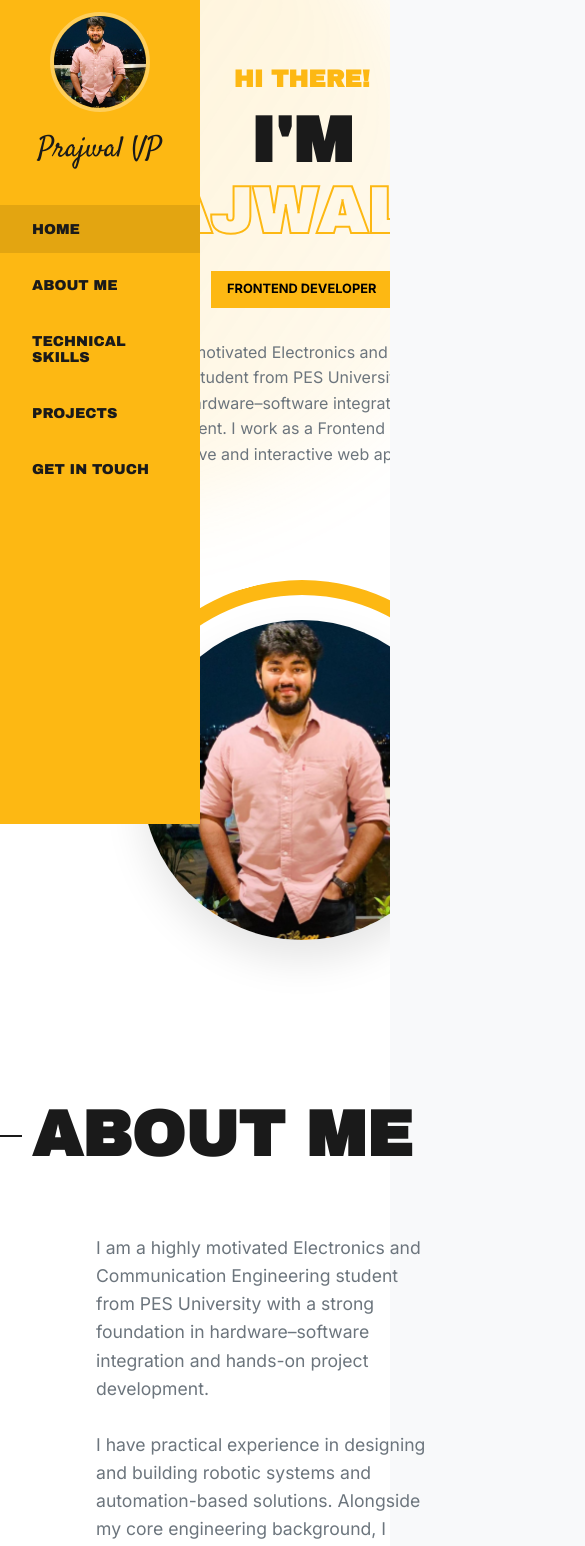
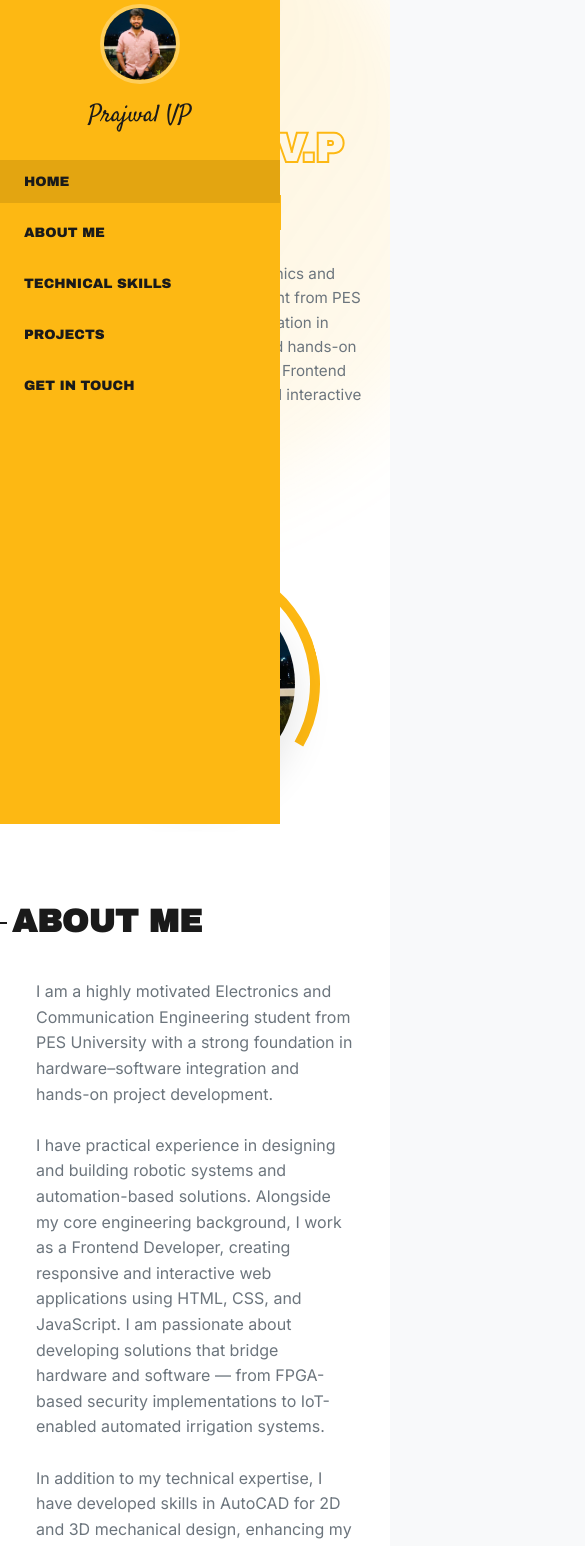
Before and after one commit to Prajwalvp23/Portfolio, a React (Vite) app: page / in a window 390 px wide. Shown: the part 20-1566 px from the top of the page, 585 px wide, since content can reach past the window. Built offline with nearby package versions, Linux system fonts and the light colour scheme.

Commit message:
Make navigation bar mobile responsive with hamburger menu

```diff
--- a/src/App.css
+++ b/src/App.css
@@ -8,7 +8,9 @@
   display: flex;
   flex-direction: column;
   padding: 2rem 0;
-  z-index: 1000;
+  z-index: 1001;
+  /* Above backdrop */
+  transition: transform 0.4s cubic-bezier(0.16, 1, 0.3, 1);
 }
 
 .sidebar-profile {
@@ -867,10 +869,11 @@
   }
 }
 
-@media (max-width: 768px) {
+@media (max-width: 992px) {
   .hero-grid {
     grid-template-columns: 1fr;
     text-align: center;
+    padding: 0 1.5rem;
   }
 
   .hero-desc {
@@ -880,4 +883,271 @@
   .hero-image-container {
     margin-top: 3rem;
   }
+
+  /* Mobile Nav Styles */
+  .sidebar {
+    transform: translateX(-100%);
+    width: 280px;
+    padding: 1.5rem 0;
+  }
+
+  .menu-open .sidebar {
+    transform: translateX(0);
+  }
+
+  .mobile-menu-toggle {
+    display: flex;
+    position: fixed;
+    top: 1rem;
+    right: 1rem;
+    width: 48px;
+    height: 48px;
+    background: var(--primary);
+    border: none;
+    border-radius: 50%;
+    align-items: center;
+    justify-content: center;
+    z-index: 1100;
+    cursor: pointer;
+    box-shadow: 0 4px 12px rgba(0, 0, 0, 0.15);
+    color: var(--text-dark);
+  }
+
+  .mobile-backdrop {
+    position: fixed;
+    top: 0;
+    left: 0;
+    width: 100%;
+    height: 100vh;
+    background: rgba(0, 0, 0, 0.5);
+    backdrop-filter: blur(4px);
+    z-index: 1000;
+  }
+
+  /* Mobile Sidebar Profile Adjustments */
+  .sidebar-profile {
+    padding: 0 1rem 1.5rem;
+  }
+
+  .sidebar-avatar {
+    width: 80px;
+    height: 80px;
+  }
+
+  .sidebar-signature {
+    font-size: 1.5rem;
+    margin-top: 0.75rem;
+  }
+
+  .nav-item {
+    padding: 0.875rem 1.5rem;
+    font-size: 0.85rem;
+  }
+
+  /* Main content adjustment for mobile */
+  .main-content {
+    margin-left: 0 !important;
+  }
 }
+
+.mobile-menu-toggle {
+  display: none;
+}
+
+/* Additional Mobile Responsive Styles */
+@media (max-width: 768px) {
+  .section {
+    padding: 4rem 0 3rem 0;
+  }
+
+  .section-title {
+    font-size: 2.5rem;
+    margin-bottom: 2rem;
+  }
+
+  .section-title::before {
+    left: -25px;
+    width: 20px;
+  }
+
+  .hero-name {
+    font-size: 3rem;
+  }
+
+  .hero-greeting {
+    font-size: 1.2rem;
+  }
+
+  .hero-tagline {
+    font-size: 0.75rem;
+  }
+
+  .hero-desc {
+    font-size: 0.95rem;
+  }
+
+  .image-arc {
+    width: 300px;
+    height: 300px;
+    border-width: 10px;
+  }
+
+  .hero-image-wrapper {
+    width: 250px;
+    height: 250px;
+  }
+
+  .about-grid {
+    padding: 0 1.5rem;
+  }
+
+  .about-text {
+    font-size: 1rem;
+  }
+
+  .edu-exp-grid {
+    grid-template-columns: 1fr;
+    gap: 2rem;
+    margin-top: 2rem;
+  }
+
+  .timeline {
+    padding-left: 1.5rem;
+  }
+
+  .timeline-dot {
+    left: calc(-1.5rem - 6px);
+  }
+
+  .timeline-item {
+    margin-bottom: 2.5rem;
+  }
+
+  .skills-grid-container {
+    padding: 0 1.5rem;
+  }
+
+  .stats-grid {
+    grid-template-columns: repeat(2, 1fr);
+    gap: 1rem;
+  }
+
+  .stat-card {
+    padding: 1.5rem 0.75rem;
+  }
+
+  .stat-value {
+    font-size: 1.3rem;
+  }
+
+  .stat-label {
+    font-size: 0.6rem;
+  }
+
+  .services-grid {
+    gap: 1.5rem;
+  }
+
+  .service-card {
+    flex-direction: column;
+    gap: 1rem;
+  }
+
+  .projects-list {
+    padding: 0 1.5rem;
+    gap: 2rem;
+  }
+
+  .project-content {
+    padding: 1.5rem;
+  }
+
+  .project-title {
+    font-size: 1.4rem;
+  }
+
+  .project-desc {
+    font-size: 0.9rem;
+  }
+
+  .contact-grid {
+    grid-template-columns: 1fr;
+    padding: 0 1.5rem;
+    gap: 1.5rem;
+  }
+
+  .contact-info-card {
+    padding: 2rem;
+  }
+
+  .final-footer h3 {
+    font-size: 1.8rem;
+  }
+
+  /* Project Detail Mobile */
+  .project-detail-container {
+    padding: 0 1.5rem;
+  }
+
+  .project-detail-nav {
+    padding: 1rem 1.5rem;
+  }
+
+  .project-detail-hero {
+    padding-top: 6rem;
+    padding-bottom: 3rem;
+  }
+
+  .project-detail-title {
+    font-size: 1.8rem;
+  }
+
+  .project-detail-grid {
+    margin-top: 3rem;
+    gap: 3rem;
+  }
+
+  .info-card {
+    padding: 2rem;
+  }
+
+  .detail-section-title {
+    font-size: 1.2rem;
+  }
+
+  .detail-text {
+    font-size: 1rem;
+  }
+}
+
+@media (max-width: 480px) {
+  .hero-name {
+    font-size: 2.5rem;
+  }
+
+  .section-title {
+    font-size: 2rem;
+  }
+
+  .image-arc {
+    width: 250px;
+    height: 250px;
+  }
+
+  .hero-image-wrapper {
+    width: 200px;
+    height: 200px;
+  }
+
+  .stats-grid {
+    grid-template-columns: repeat(2, 1fr);
+  }
+
+  .project-title {
+    font-size: 1.2rem;
+  }
+
+  .project-detail-title {
+    font-size: 1.5rem;
+  }
+}
--- a/src/App.jsx
+++ b/src/App.jsx
@@ -570,8 +570,11 @@ const Contact = () => {
 // --- Main App ---
 
 import ProjectDetail from './ProjectDetail';
+import { Menu, X } from 'lucide-react';
 
 function PortfolioLayout({ activeSection, setActiveSection }) {
+  const [isMenuOpen, setIsMenuOpen] = useState(false);
+
   useEffect(() => {
     const handleScroll = () => {
       const sections = ['home', 'about', 'skills', 'projects', 'contact'];
@@ -590,15 +593,25 @@ function PortfolioLayout({ activeSection, setActiveSection }) {
     return () => window.removeEventListener('scroll', handleScroll);
   }, [setActiveSection]);
 
+  const toggleMenu = () => setIsMenuOpen(!isMenuOpen);
+
   return (
-    <div className="app-layout">
-      <Sidebar activeSection={activeSection} setActiveSection={(id) => {
-        setActiveSection(id);
-        const element = document.getElementById(id);
-        if (element) {
-          element.scrollIntoView({ behavior: 'smooth' });
-        }
-      }} />
+    <div className={`app-layout ${isMenuOpen ? 'menu-open' : ''}`}>
+      <button className="mobile-menu-toggle" onClick={toggleMenu}>
+        {isMenuOpen ? <X size={24} /> : <Menu size={24} />}
+      </button>
+
+      <Sidebar
+        activeSection={activeSection}
+        setActiveSection={(id) => {
+          setActiveSection(id);
+          setIsMenuOpen(false); // Close menu on click
+          const element = document.getElementById(id);
+          if (element) {
+            element.scrollIntoView({ behavior: 'smooth' });
+          }
+        }}
+      />
 
       <main className="main-content">
         <Hero />
@@ -607,6 +620,19 @@ function PortfolioLayout({ activeSection, setActiveSection }) {
         <Projects />
         <Contact />
       </main>
+
+      {/* Mobile Backdrop */}
+      <AnimatePresence>
+        {isMenuOpen && (
+          <motion.div
+            className="mobile-backdrop"
+            initial={{ opacity: 0 }}
+            animate={{ opacity: 1 }}
+            exit={{ opacity: 0 }}
+            onClick={() => setIsMenuOpen(false)}
+          />
+        )}
+      </AnimatePresence>
     </div>
   );
 }
--- a/src/index.css
+++ b/src/index.css
@@ -130,4 +130,14 @@ h3,
   .sidebar {
     transform: translateX(-100%);
   }
+
+  .container {
+    padding: 0 1rem;
+  }
 }
+
+@media (max-width: 768px) {
+  .container {
+    padding: 0 0.75rem;
+  }
+}
```
